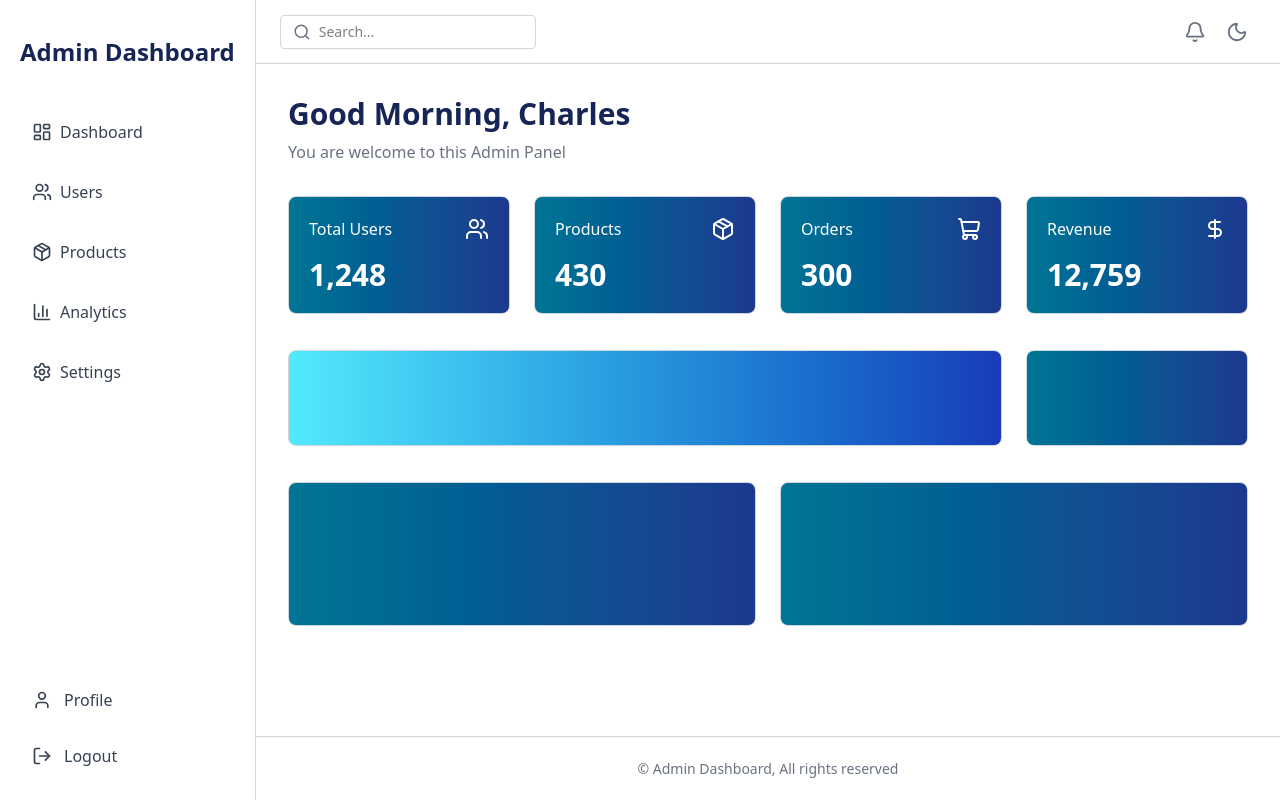
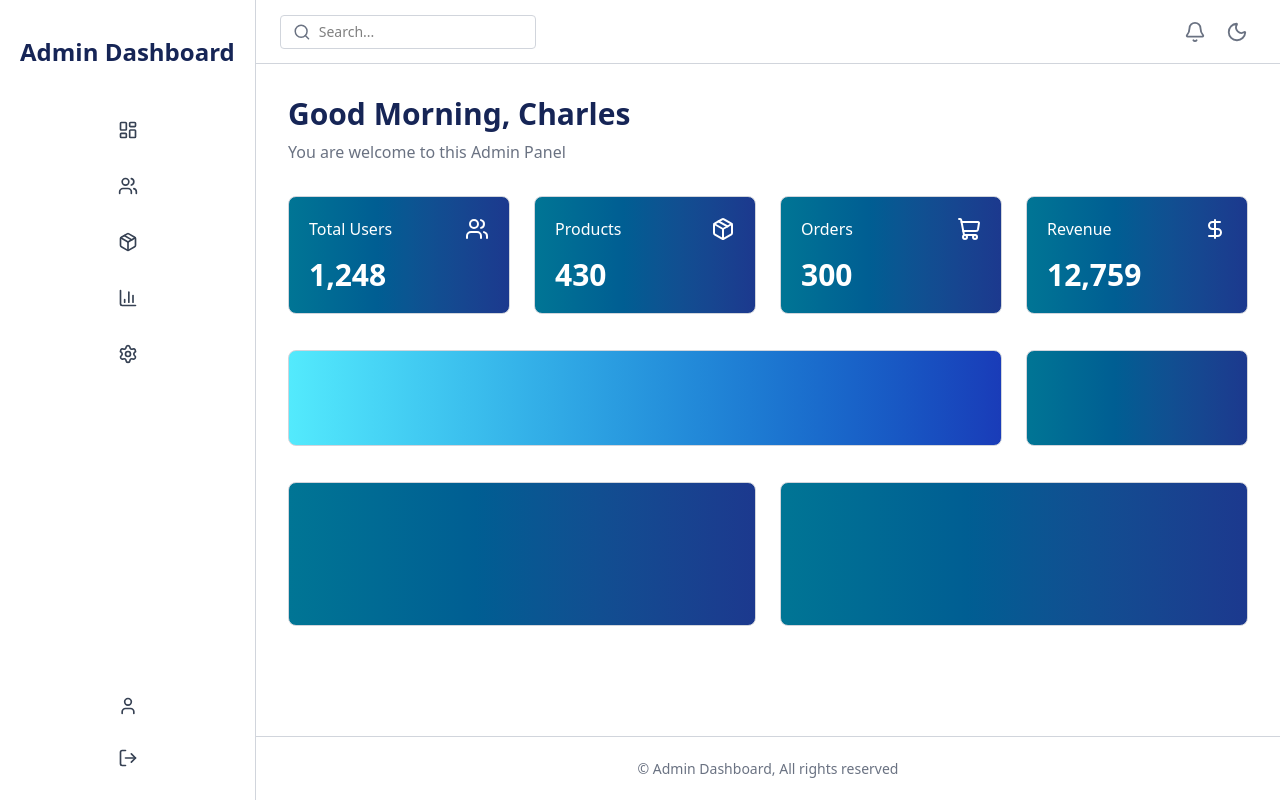
Before and after one commit to charlesdauda/simple-dashboard, a Next.js app: page / in a window 1280 px wide. Built offline with nearby package versions, Linux system fonts and the light colour scheme.

Commit message:
initial commit

```diff
--- a/app/_components/Navbar.tsx
+++ b/app/_components/Navbar.tsx
@@ -1,43 +1,41 @@
 'use client'
 
-import { Bell, Moon, Search, Menu } from "lucide-react";
+import { Bell, Moon, Search, Menu } from "lucide-react"
+
 
 interface NavbarProps {
-    setIsSidebarOpen: React.Dispatch<React.SetStateAction<boolean>>;
+    setIsSidebarExpanded: React.Dispatch<React.SetStateAction<boolean>>;
 }
-
-const Navbar = ({ setIsSidebarOpen }: NavbarProps) => {
-
+const Navbar = ({ setIsSidebarExpanded }:NavbarProps) => {
     return (
         <header className="h-16 border-b border-gray-300 flex items-center justify-between px-4 lg:px-6 bg-white">
-
             <div className="flex items-center gap-3">
-
-                <button onClick={() => setIsSidebarOpen((prev:boolean) => !prev)} className="md:hidden p-2 hover:bg-gray-100 rounded-sm">
+                <button onClick={() => setIsSidebarExpanded(true)} className="md:hidden p-2 hover:bg-gray-100 rounded-sm">
                     <Menu size={22}/>
                 </button>
 
-                {/* Search */}
                 <div className="flex items-center gap-2 border border-gray-300 rounded-sm px-3 w-full max-w-sm">
                     <Search size={20} className="text-gray-500 h-8" />
                     <input
-                        type="text"
-                        placeholder="Search..."
-                        className="w-full outline-none text-sm" />
+                    type="text"
+                    placeholder="Search..."
+                    className="w-full outline-none text-sm"
+                    />
                 </div>
             </div>
 
             <div className="flex items-center gap-1 flex-shrink-0">
                 <button className="p-2 rounded-full hover:bg-gray-100">
-                    <Bell size={22} className="text-gray-500"/>
-                </button>
+                    <Bell size={22} className="text-gray-500" />
+                    </button>
 
-                <button className="p-2 rounded-full hover:bg-gray-100">
-                    <Moon size={22} className="text-gray-500"/>
+                    <button className="p-2 rounded-full hover:bg-gray-100">
+                    <Moon size={22} className="text-gray-500" />
                 </button>
             </div>
         </header>
     )
 }
 
-export default Navbar;
+
+export default Navbar
--- a/app/_components/Sidebar.tsx
+++ b/app/_components/Sidebar.tsx
@@ -1,89 +1,58 @@
 'use client'
 
-import { BarChart3, LayoutDashboard, LogOut, Package, Settings, User, Users, X} from "lucide-react"
+import { BarChart3, LayoutDashboard, LogOut, Package, Settings, User, Users, ChevronLeft } from "lucide-react"
 interface SidebarProps {
-  isSidebarOpen: boolean;
-  setIsSidebarOpen: React.Dispatch<React.SetStateAction<boolean>>;
+    isSidebarExpanded:boolean;
+    setIsSidebarExpanded:
+    React.Dispatch<React.SetStateAction<boolean>>;
+
 }
-
-const Sidebar = ({ isSidebarOpen, setIsSidebarOpen }: SidebarProps) => {
+const Sidebar = ({ isSidebarExpanded, setIsSidebarExpanded }:SidebarProps)=>{
 
   return (
-    <aside
-      className={`fixed top-0 left-0 z-50 h-screen bg-white border-r border-gray-300 p-5 w-64 flex flex-col transition-transform duration-300
-      ${isSidebarOpen ? "translate-x-0" : "-translate-x-full"} lg:static lg:translate-x-0`}
-    >
+  <aside className={`h-screen bg-white border-r border-gray-300 p-5 flex flex-col transition-all duration-300
+    ${isSidebarExpanded ? "w-64":"w-20"} lg:w-64 `} >
+
     <div className="mb-10">
-        <h1 className="hidden lg:block text-2xl font-extrabold text-blue-950 mt-4">
-          Admin Dashboard
-        </h1>
+      <h1 className="hidden lg:block text-2xl font-extrabold text-blue-950 mt-4">Admin Dashboard</h1>
       <div className="flex items-center justify-between mt-4 lg:hidden">
-          <h1 className="text-2xl font-extrabold text-blue-950">
-            AD
-          </h1>
+        {isSidebarExpanded && (
+          <h1 className="text-2xl font-extrabold text-blue-950">AD</h1>
+          )}
 
-          <button onClick={() => setIsSidebarOpen(false)} className="p-2 rounded-md hover:bg-gray-100">
-            <X size={22} />
+          {isSidebarExpanded && (
+            <button onClick={() => setIsSidebarExpanded(false)} className="p-2 rounded-md hover:bg-gray-100">
+              <ChevronLeft size={22}/>
               </button>
+          )
+        }
         </div>
-
         </div>
 
               <nav className="flex flex-col gap-3">
-        <a className="flex items-center gap-2 p-3 rounded-sm hover:bg-gray-100 cursor-pointer text-gray-700">
-          <LayoutDashboard size={20} />
-          <span className={`${isSidebarOpen ? "block" : "hidden"} lg:block`}>
-            Dashboard
-          </span>
-        </a>
-
-        <a className="flex items-center gap-2 p-3 rounded-sm hover:bg-gray-100 cursor-pointer text-gray-700">
-          <Users size={20} />
-          <span className={`${isSidebarOpen ? "block" : "hidden"} lg:block`}>
-            Users
-          </span>
-        </a>
-
-        <a className="flex items-center gap-2 p-3 rounded-sm hover:bg-gray-100 cursor-pointer text-gray-700">
-          <Package size={20} />
-          <span className={`${isSidebarOpen ? "block" : "hidden"} lg:block`}>
-            Products
-          </span>
-        </a>
-
-        <a className="flex items-center gap-2 p-3 rounded-sm hover:bg-gray-100 cursor-pointer text-gray-700">
-          <BarChart3 size={20} />
-          <span className={`${isSidebarOpen ? "block" : "hidden"} lg:block`}>
-            Analytics
-          </span>
-        </a>
-
-        <a className="flex items-center gap-2 p-3 rounded-sm hover:bg-gray-100 cursor-pointer text-gray-700">
-          <Settings size={20} />
-          <span className={`${isSidebarOpen ? "block" : "hidden"} lg:block`}>
-            Settings
-          </span>
-        </a>
+                <SidebarItem icon={<LayoutDashboard size={20}/>} text="Dashboard" showText={isSidebarExpanded} />
+                <SidebarItem icon={<Users size={20}/>} text="Users" showText={isSidebarExpanded} />
+                <SidebarItem icon={<Package size={20}/>} text="Products" showText={isSidebarExpanded} />
+                <SidebarItem icon={<BarChart3 size={20}/>} text="Analytics"showText={isSidebarExpanded} />
+                <SidebarItem icon={<Settings size={20}/>} text="Settings" showText={isSidebarExpanded} />
             </nav>
 
-      {/* Bottom */}
                     <div className="mt-auto flex flex-col gap-2">
-        <a className="flex items-center gap-3 p-3 rounded-sm hover:bg-gray-100 cursor-pointer text-gray-700">
-          <User size={20} />
-          <span className={`${isSidebarOpen ? "block" : "hidden"} lg:block`}>
-            Profile
-          </span>
-        </a>
-
-        <a className="flex items-center gap-3 p-3 rounded-sm hover:bg-gray-100 cursor-pointer text-gray-700">
-          <LogOut size={20} />
-          <span className={`${isSidebarOpen ? "block" : "hidden"} lg:block`}>
-            Logout
-          </span>
-        </a>
+                      <SidebarItem icon={<User size={20}/>} text="Profile" showText={isSidebarExpanded} />
+                      <SidebarItem icon={<LogOut size={20}/>} text="Logout"showText={isSidebarExpanded} />
                       </div>
-
                       </aside>
                       )
                     }
+
+        const SidebarItem = ({ icon, text, showText }:{ icon:React.ReactNode; text:string; showText:boolean; })=>{
+          return (
+          <a
+          className={`flex items-center gap-3 p-3 rounded-sm hover:bg-gray-100 cursor-pointer text-gray-700
+          ${!showText && "justify-center"}`}>
+            {icon}
+            {showText && ( <span>{text}</span>)}
+            </a>
+            )}
+
 export default Sidebar
--- a/app/layout.tsx
+++ b/app/layout.tsx
@@ -13,25 +13,20 @@ export default function RootLayout({
   children: React.ReactNode;
 }>) {
 
-  const [isSidebarOpen, setIsSidebarOpen] = useState(false);
+
+  const [isSidebarExpanded, setIsSidebarExpanded] = useState(false);
 
   return (
     <html lang="en">
       <body>
         <div className="flex min-h-screen">
-         <Sidebar
-              isSidebarOpen={isSidebarOpen}
-              setIsSidebarOpen={setIsSidebarOpen}
-            />
-            {isSidebarOpen && (
-              <div
-              className="fixed inset-0 bg-black/40 z-40 lg:hidden"
-              onClick={() => setIsSidebarOpen(false)}
-              />
-)}
+          <Sidebar
+            isSidebarExpanded={isSidebarExpanded}
+            setIsSidebarExpanded={setIsSidebarExpanded}
+          />
           <div className="flex-1 flex flex-col">
             <Navbar
-              setIsSidebarOpen={setIsSidebarOpen}
+              setIsSidebarExpanded={setIsSidebarExpanded}
             />
             <main className="flex-1 overflow-auto">
               {children}
```
Lines whose indentation alone changed are shown as unchanged.
